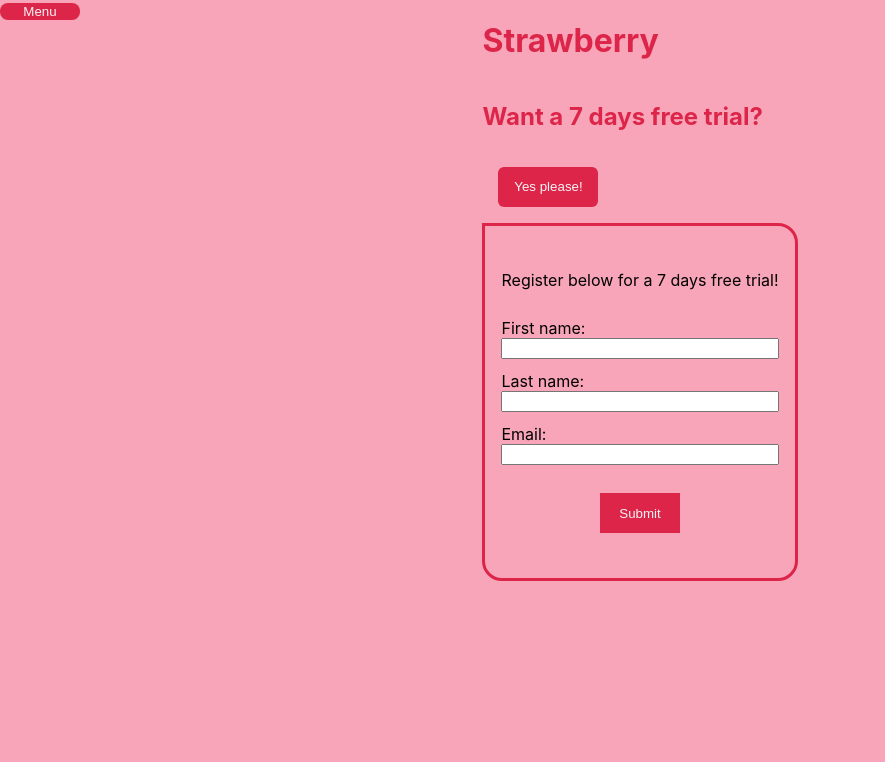
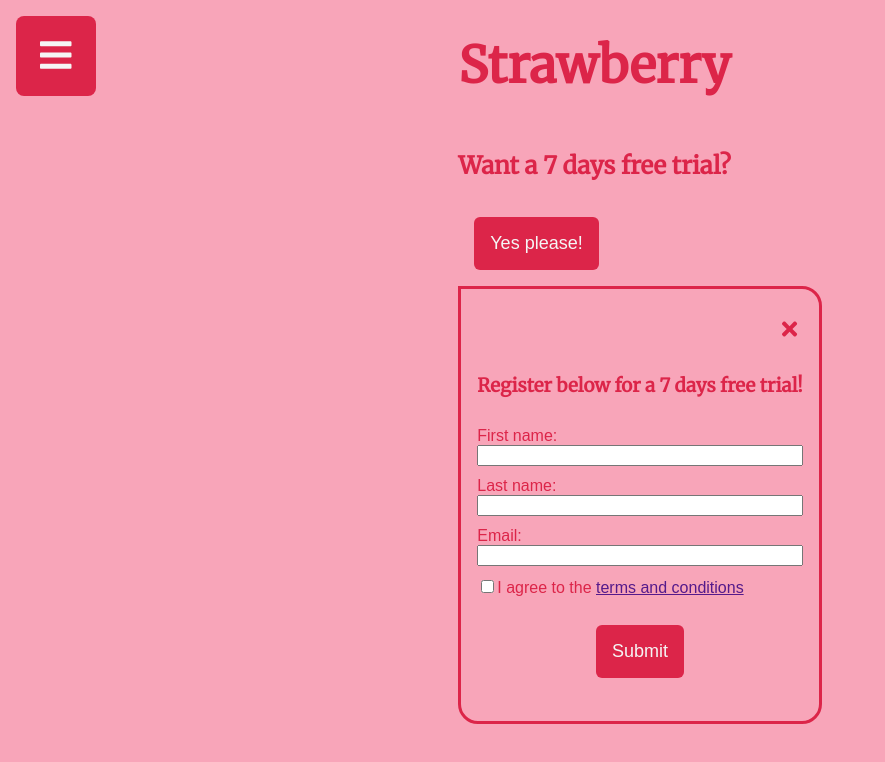
Before and after one commit to mtribbs/assignment3react, a React (Create React App) app in the folder strawberry/: page / in a window 1280 px wide. Both pictures are taken after a click on the button "Yes please!". Shown: the top 762 px of the page, without its empty margins (0-885 px from the left). Built offline with nearby package versions, Linux system fonts and the light colour scheme.

Commit message:
mostly done exept close buttons

```diff
--- a/strawberry/src/components/Form.js
+++ b/strawberry/src/components/Form.js
@@ -1,9 +1,17 @@
+import { useState } from "react";
+import { faTimes } from "@fortawesome/free-solid-svg-icons";
+import { FontAwesomeIcon } from "@fortawesome/react-fontawesome";
 
 
 const Form = () => {
+    const [formOpen, setFormOpen] = useState(true);
+
     return (
         <form className="form">
-            <p>Register below for a 7 days free trial!</p>
+            <div className="btn--container">
+            <button className="btn--exit" onClick={() => setFormOpen(false)}><FontAwesomeIcon icon={faTimes} /></button>
+            </div>
+            <h3 className="form__title">Register below for a 7 days free trial!</h3>
             <label className="form__label">
                 First name:
                 <input type="text" name="fname" />
@@ -16,6 +24,10 @@ const Form = () => {
                 Email:
                 <input type="email" name="email" />
             </label>
+                <label>
+                <input type="checkbox" />
+                I agree to the <a href="">terms and conditions</a>
+                </label>
             <input type="submit" value="Submit" className="btn--submit"/>
         </form>
     );
--- a/strawberry/src/components/Menu.js
+++ b/strawberry/src/components/Menu.js
@@ -1,5 +1,7 @@
 import { useEffect, useRef, useState } from "react";
 import DropDown from "./DropDown";
+import { faBars } from "@fortawesome/free-solid-svg-icons";
+import { FontAwesomeIcon } from "@fortawesome/react-fontawesome";
 
 
 
@@ -16,10 +18,11 @@ const Menu = () => {
         });
     });
 
+
     return (
         <div ref={menuRef} className="menu">
-            <button className="menu__btn" onClick={() => setMenuOpen(menuOpen => !menuOpen)}>Menu</button>
-            {menuOpen && (<DropDown></DropDown>)}
+            <button className="menu__btn" onClick={() => setMenuOpen(menuOpen => !menuOpen)}><FontAwesomeIcon icon={faBars} /></button>
+            {menuOpen && <DropDown></DropDown>}
         </div>
     );
 }
--- a/strawberry/src/index.css
+++ b/strawberry/src/index.css
@@ -1,17 +1,13 @@
+@import url('https://fonts.googleapis.com/css2?family=Merriweather&display=swap');
+
 body {
   background-color: #f8a5b9;
   margin: 0;
-  font-family: -apple-system, BlinkMacSystemFont, 'Segoe UI', 'Roboto', 'Oxygen',
-    'Ubuntu', 'Cantarell', 'Fira Sans', 'Droid Sans', 'Helvetica Neue',
-    sans-serif;
   -webkit-font-smoothing: antialiased;
   -moz-osx-font-smoothing: grayscale;
+  font-family: 'Merriweather', serif;
 }
 
-code {
-  font-family: source-code-pro, Menlo, Monaco, Consolas, 'Courier New',
-    monospace;
-}
 
 .container {
   display: flex;
@@ -20,23 +16,25 @@ code {
 .main {
   display: flex;
   flex-direction: column;
+  justify-content: center;
   margin: auto;
 }
 
 .title--home {
   color: #dc2549;
+  font-size: 50px;
 }
 
 .title--signup {
   color: #dc2549;
 }
 
-.btn--signup {
+.btn--signup, .btn--submit {
   background-color: #dc2549;
   color: whitesmoke;
+  font-size: 18px;
   border: none;
-  height: 40px;
-  width: 100px;
+  padding: 1rem;
   align-self: center;
   margin: 1rem;
   border-radius: 6px;
@@ -70,7 +68,10 @@ code {
   border-radius: 8px;
   background-color:#dc2549;
   width: 5rem;
+  height: 5rem;
   color: whitesmoke;
+  font-size: 36px;
+  margin: 1rem;
 }
 
 .dropdown {
@@ -78,20 +79,38 @@ code {
   border-top-right-radius: 20px;
   border-bottom-left-radius: 20px;
   border-bottom-right-radius: 20px;
-  margin-top: 1rem;
+  margin: 1rem;
 }
 
 .form {
   display: flex;
   flex-direction: column;
   justify-content: space-evenly;
-  height: 40vh;
+  height: 50vh;
   padding: 1rem;
   width: fit-content;
   border: 3px solid #dc2549;
   border-top-right-radius: 20px;
   border-bottom-left-radius: 20px;
   border-bottom-right-radius: 20px;
+  color: #dc2549;
+  font-family: sans-serif;
+}
+
+.form__title {
+  font-family: 'Merriweather', serif;
+}
+
+.btn--container {
+  text-align: right;
+}
+
+.btn--exit {
+  border: none;
+  background-color: transparent;
+  color: #dc2549;
+  font-size: 22px;
+  cursor: pointer;
 }
 
 .form__label {
@@ -99,13 +118,7 @@ code {
   flex-direction: column;
 }
 
-.btn--submit {
-  background-color: #dc2549;
-  color: whitesmoke;
-  border: none;
-  height: 40px;
-  width: 80px;
-  align-self: center;
-  margin: 1rem;
+.btn--submit:hover {
+  transform: scale(1.2);
   cursor: pointer;
 }
```
Also changed, not shown: package.json (added, +7 -0 lines), strawberry/src/components/MenuBtn.js (deleted, +0 -11 lines), strawberry/src/components/SignUpBtn.js (deleted, +0 -8 lines), strawberry/src/components/MenuFunction.js (added), 1 other file (tests, documents, lock files or other folders).
